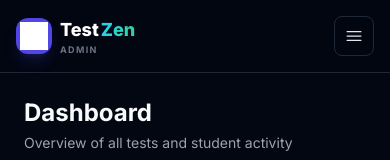
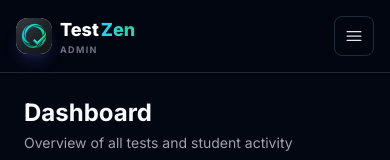
Before and after one commit to Divyaprakash2006/test-admin, a React (Vite) app: page / in a window 390 px wide. Shown: the top 160 px of the page. Built offline with nearby package versions, Linux system fonts and the light colour scheme; sample sign-in values are in the browser's storage.

Commit message:
feat: implement responsive sidebar navigation and configure Vite build settings

```diff
--- a/src/components/Sidebar.jsx
+++ b/src/components/Sidebar.jsx
@@ -60,8 +60,8 @@ export default function Sidebar() {
       <div className="max-w-7xl mx-auto px-4 md:px-6 lg:px-8">
         <div className="flex items-center gap-4 h-[var(--header-height)]">
           <div className="flex items-center gap-2 shrink-0">
-            <div className="w-9 h-9 flex items-center justify-center rounded-xl bg-primary-600 shadow-lg shadow-primary-600/20 overflow-hidden">
-              <img src="/logo.png" alt="Logo" className="w-full h-full object-contain p-1 invert brightness-0" />
+            <div className={`w-9 h-9 flex items-center justify-center rounded-xl transition-all duration-500 overflow-hidden ${isDark ? 'bg-white/90 shadow-indigo-500/20 shadow-lg' : 'bg-white shadow-sm border border-gray-100'}`}>
+              <img src="/logo.png" alt="Logo" className="w-full h-full object-cover scale-110" />
             </div>
             <div className="flex flex-col leading-tight justify-center">
               <div className="flex items-baseline gap-0.5">
--- a/src/main.jsx
+++ b/src/main.jsx
@@ -8,9 +8,3 @@ createRoot(document.getElementById('root')).render(
     <App />
   </StrictMode>,
 )
-
-if (import.meta.env.PROD && 'serviceWorker' in navigator) {
-  window.addEventListener('load', () => {
-    navigator.serviceWorker.register('/sw.js').catch(() => {});
-  });
-}
--- a/vite.config.js
+++ b/vite.config.js
@@ -9,7 +9,7 @@ const __dirname = dirname(__filename)
 
 // https://vite.dev/config/
 export default defineConfig({
-  plugins: [react()],
+  plugins: [react({ fastRefresh: false })],
   resolve: {
     alias: {
       'react': resolve(__dirname, 'node_modules/react'),
```
